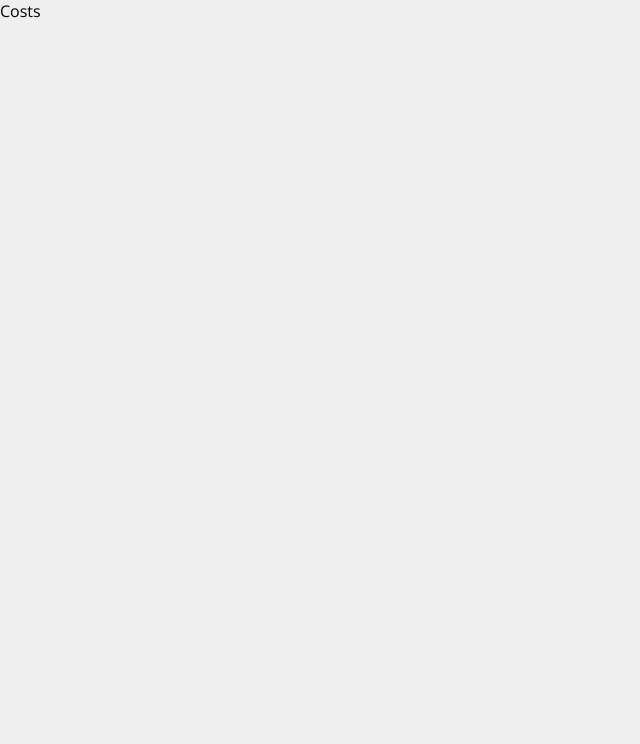
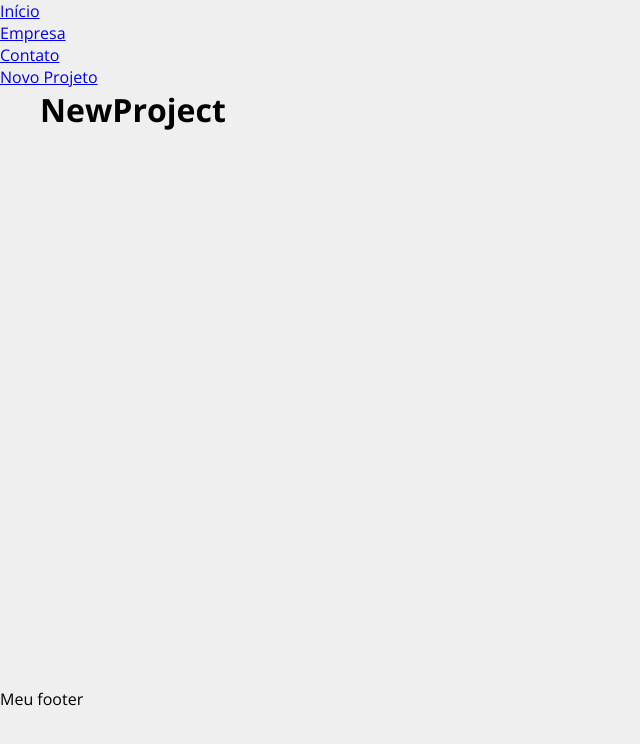
Before and after one commit to rafaasimi/costs-reactjs, a React (Create React App) app: page /new-project in a window 1280 px wide. Shown: the top 744 px of the page, without its empty margins (0-640 px from the left). Built offline with nearby package versions, Linux system fonts and the light colour scheme.

Commit message:
Criado estrutura inicial da aplicação e configuração das rotas

```diff
--- a/src/App.js
+++ b/src/App.js
@@ -1,8 +1,26 @@
+import { BrowserRouter as Router, Routes, Route } from 'react-router-dom'
+import Home from './pages/Home';
+import Company from './pages/Company';
+import Contact from './pages/Contact';
+import NewProject from './pages/NewProject';
+import Navbar from './components/layout/Navbar/Navbar';
+import Footer from './components/layout/Footer/Footer';
+import Container from './components/layout/Container/Container';
+
 function App() {
   return (
-    <div className="App">
-     <p>Costs</p>
-    </div>
+    <Router>
+      <Navbar />
+      <Container customClass="min-height">
+        <Routes>
+          <Route path="/" element={<Home />} />
+          <Route path="/company" element={<Company />} />
+          <Route path="/contact" element={<Contact />} />
+          <Route path="/new-project" element={<NewProject />} />
+        </Routes>
+      </Container>
+      <Footer />
+    </Router>
   );
 }
 
--- /dev/null
+++ b/src/components/layout/Container/Container.jsx
@@ -0,0 +1,11 @@
+import styles from './Container.module.css'
+
+function Container(props) {
+    return (
+        <div className={`${styles.container} ${styles[props.customClass]}`}>
+            {props.children}
+        </div>
+    )
+}
+
+export default Container
--- /dev/null
+++ b/src/components/layout/Container/Container.module.css
@@ -0,0 +1,22 @@
+.container {
+    max-width: 1200px;
+    width: 100%;
+    margin: 0 auto;
+
+    display: flex;
+    justify-content: space-between;
+    flex-wrap: wrap;
+}
+
+.min-height {
+    min-height: 75%;
+}
+
+.start {
+    justify-content: flex-start;
+}
+
+.column {
+    flex-direction: column;
+    justify-content: flex-start;
+}
--- /dev/null
+++ b/src/components/layout/Footer/Footer.jsx
@@ -0,0 +1,9 @@
+function Footer() {
+    return (
+        <footer>
+            Meu footer
+        </footer>
+    )
+}
+
+export default Footer
--- /dev/null
+++ b/src/components/layout/Navbar/Navbar.jsx
@@ -0,0 +1,27 @@
+import { Link } from "react-router-dom";
+
+function Navbar() {
+  return (
+    <>
+      <div>
+
+        <ul>
+          <li>
+            <Link to="/">Início</Link>
+          </li>
+          <li>
+            <Link to="/company">Empresa</Link>
+          </li>
+          <li>
+            <Link to="/contact">Contato</Link>
+          </li>
+          <li>
+            <Link to="/new-project">Novo Projeto</Link>
+          </li>
+        </ul>
+      </div>
+    </>
+  );
+}
+
+export default Navbar;
--- /dev/null
+++ b/src/pages/Company.jsx
@@ -0,0 +1,7 @@
+function Company() {
+    return (
+        <h1>Company</h1>
+    )
+}
+
+export default Company
--- /dev/null
+++ b/src/pages/Contact.jsx
@@ -0,0 +1,7 @@
+function Contact() {
+    return (
+        <h1>Contact</h1>
+    )
+}
+
+export default Contact
--- /dev/null
+++ b/src/pages/Home.jsx
@@ -0,0 +1,7 @@
+function Home() {
+    return (
+        <h1>Home</h1>
+    )
+}
+
+export default Home
--- /dev/null
+++ b/src/pages/NewProject.jsx
@@ -0,0 +1,7 @@
+function NewProject() {
+    return (
+        <h1>NewProject</h1>
+    )
+}
+
+export default NewProject
```
